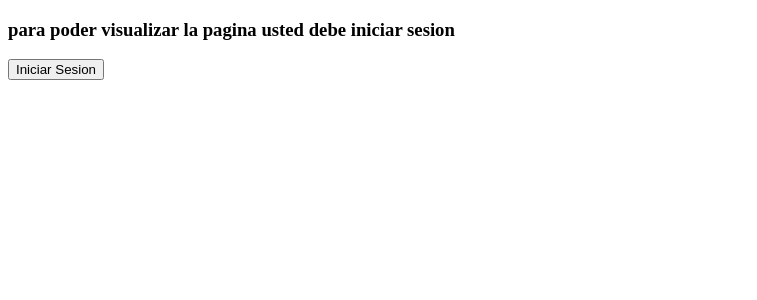
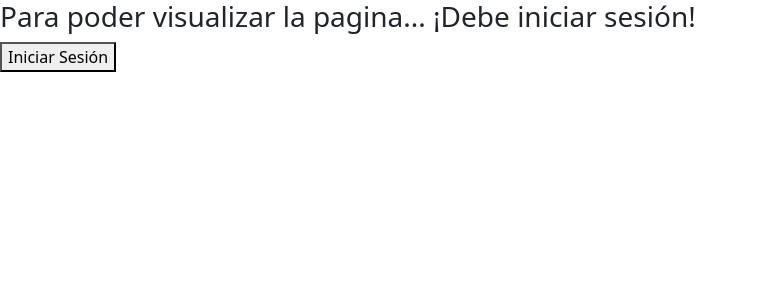
Before and after one commit to EliasAcostaa/coin-bank, a Vue app: page /Home in a window 1280 px wide. Shown: the top 300 px of the page, without its empty margins (0-757 px from the left). Built offline with nearby package versions, Linux system fonts and the light colour scheme.

Commit message:
cambios detalles

```diff
--- a/public/index.html
+++ b/public/index.html
@@ -6,7 +6,13 @@
     <meta name="viewport" content="width=device-width,initial-scale=1.0">
     <link rel="icon" href="<%= BASE_URL %>favicon.ico">
     <title><%= htmlWebpackPlugin.options.title %></title>
+
+    <!-- LINKS BOOTSTRAP (se inicia con estilos propios)-->
+    <link rel="stylesheet" href="https://cdn.jsdelivr.net/npm/bootstrap@5.3.0-alpha1/dist/css/bootstrap.min.css">
+    <script src="https://cdn.jsdelivr.net/npm/bootstrap@5.3.0-alpha1/dist/js/bootstrap.bundle.min.js"></script>
+
   </head>
+
   <body>
     <noscript>
       <strong>We're sorry but <%= htmlWebpackPlugin.options.title %> doesn't work properly without JavaScript enabled. Please enable it to continue.</strong>
--- a/src/views/EstadoActualView.vue
+++ b/src/views/EstadoActualView.vue
@@ -1,6 +1,6 @@
 <template>
     <div v-if="store.isLogged">
-        <h3>Estado Actual</h3>
+        <h3>Estado actual</h3>
         <div v-if="!cargando">
             <div v-if="balances.length !== 0">
                 <table>
@@ -19,19 +19,19 @@
                         </tr>
                     </tbody>
                 </table>
-                <p> total de dinero en cuenta: ${{ totalFinal }}</p>
+                <p> Total de dinero en cuenta: ${{ totalFinal }}</p>
             </div>
             <div v-else>
-                <p>la cuenta está vacia</p>
+                <p>¡La cuenta se encuentra vacía!</p>
             </div>
         </div>
         <div v-else>
-            <p>cargando Balance</p>
+            <p>Cargando balance, estamos trabajando...</p>
         </div>
     </div>
     <div v-else>
-        <h3>para poder visualizar los balances usted debe iniciar sesion</h3>
-        <button @click="Login()">Iniciar Sesion</button>
+        <h3>Para poder visualizar los balances... ¡Debe iniciar sesión!</h3>
+        <button @click="Login()">Iniciar Sesión</button>
     </div>
 
 </template>
--- a/src/views/HistorialView.vue
+++ b/src/views/HistorialView.vue
@@ -5,12 +5,12 @@
             <table v-if="movimientos.length !== 0">
                 <thead>
                     <tr>
-                        <th>numero de movimiento</th>
-                        <th>tipo de movimiento</th>
+                        <th>Número de movimiento</th>
+                        <th>Tipo de movimiento</th>
                         <th>CriptoMoneda</th>
                         <th>Cantidad</th>
                         <th>Total</th>
-                        <th>fecha y hora</th>
+                        <th>Fecha y Hora</th>
                     </tr>
                 </thead>
                 <tbody>
@@ -29,15 +29,15 @@
                     <EditModal v-if="showEdit" :visible="showEdit" :movimiento="movimientoActual" @update:visible="showEdit = $event" @edit-move="editMove"/>
                 </tbody>
             </table>
-            <p v-else>no se registran movimientos anteriores</p>
+            <p v-else>No se registran movimientos anteriores.</p>
         </div>
         <div v-else>
-            <p>cargando historial</p>
+            <p>Cargando historial, estamos trabajando...</p>
         </div>
     </div>
     <div v-else>
-        <h3>para poder visualizar los movimientos usted debe iniciar sesion</h3>
-        <button @click="Login()">Iniciar Sesion</button>
+        <h3>Para poder visualizar los movimientos... ¡Debe iniciar sesión!</h3>
+        <button @click="Login()">Iniciar Sesión</button>
     </div>
 
 </template>
--- a/src/views/HomeView.vue
+++ b/src/views/HomeView.vue
@@ -1,12 +1,12 @@
 <template>
     <div v-if="store.isLogged">
-        <h1>logueado</h1>
+        <h1>Usted se ha logueado.</h1>
         <h3>{{ store.userName }}</h3>
         <h3>{{ store.isLogged }}</h3>
     </div>
     <div v-else>
-        <h3>para poder visualizar la pagina usted debe iniciar sesion</h3>
-        <button @click="Login()">Iniciar Sesion</button>
+        <h3>Para poder visualizar la pagina... ¡Debe iniciar sesión!</h3>
+        <button @click="Login()">Iniciar Sesión</button>
     </div>
 
 </template>
--- a/src/views/LoginView.vue
+++ b/src/views/LoginView.vue
@@ -1,15 +1,22 @@
 <template>
   <div>
-    <h3>Registrese</h3>
+    <h3>¡Bienvenido a nuestra billetera virtual!</h3>
     <form>
-      <label for="Usuario">Ingrese su nombre de Usuario</label>
+      <label for="Usuario">Ingrese un nombre de usuario: </label>
       <input type="text" id="Usuario" v-model="nombre" placeholder="Nombre de Usuario">
     </form>
-    <p v-if="!validName && intento">Introduce una combinacion de al menos seis numeros, letras y signos de puntuacion(como ! y ?), no debe incluir espacios</p>
-    <button type="button" @click="ingresar()">ingresar</button>
+    <p v-if="!validName && intento">Introduzca una contraseña de al menos seis caracteres.
+      <ul>
+        <li>Debe contener números.</li>
+        <li>Debe contener letras.</li>
+        <li>Debe contener signos de puntuación (tales como "!", "?").</li>
+        <li>No puede incluir espacios.</li>
+      </ul>
+    </p>
+    <button type="button" @click="ingresar()">Ingresar</button>
   </div>
 </template>
-
+                    <!-- MODIFICAR USUARIO EXPERIENCIA PALABRAS -->
 <script setup>
   import { useUserStore } from '../store/User';
   import { useRouter } from 'vue-router';
--- a/src/views/OperarView.vue
+++ b/src/views/OperarView.vue
@@ -1,32 +1,32 @@
 <template>
     <div v-if="store.isLogged">
-        <h3>Operar</h3>
+        <h3>Opere y genere movimientos dentro de su cartera</h3>
         <form>
             <div>
-                <label for="TipoOperacion">Seleccione el tipo de operacion</label>
+                <label for="TipoOperacion">Seleccione el tipo de operacion </label>
                 <select id="TipoOperacion" v-model="operacion.action">
                     <option v-for="operacion in GestionS.getOperaciones()" :key="operacion.opcion" :value="operacion.opcion">{{ operacion.nombre }}</option>
                 </select>
             </div>
             <div>
-                <label for="Moneda">Seleccione una Moneda</label>
+                <label for="Moneda">Seleccione una moneda </label>
                 <select id="Moneda" v-model="operacion.crypto_code">
                     <option v-for="moneda in GestionS.getMonedas()" :key="moneda.codigo" :value="moneda.codigo">{{ moneda.nombre }}</option>
                 </select>
             </div>
             <div>
-                <label for="Cantidad">Cantidad</label>
+                <label for="Cantidad">Cantidad </label>
                 <input type="number" id="Cantidad" v-model="operacion.crypto_amount">
             </div>
             <div>
-                <p>total ar$ {{ operacion.money }}</p>
+                <p>Total ar$ {{ operacion.money }}</p>
             </div>
             <div>
-                <label for="Fecha">Fecha</label>
+                <label for="Fecha">Fecha </label>
                 <input type="date" id="Fecha" v-model="date.fecha" :max="todayString">
             </div>
             <div>
-                <label for="Hora">Hora</label>
+                <label for="Hora">Hora </label>
                 <input type="time" id="Hora" v-model="date.hora">
             </div>
         </form>
@@ -35,8 +35,8 @@
         </div>
     </div>
     <div v-else>
-      <h3>para poder Vender y Comprar usted debe iniciar sesion</h3>
-      <button @click="Login">Iniciar Sesion</button>
+      <h3>Para poder vender y comprar en nuestra página... ¡Debe iniciar sesión!</h3>
+      <button @click="Login">Iniciar Sesión</button>
     </div>
   </template>
 
```
